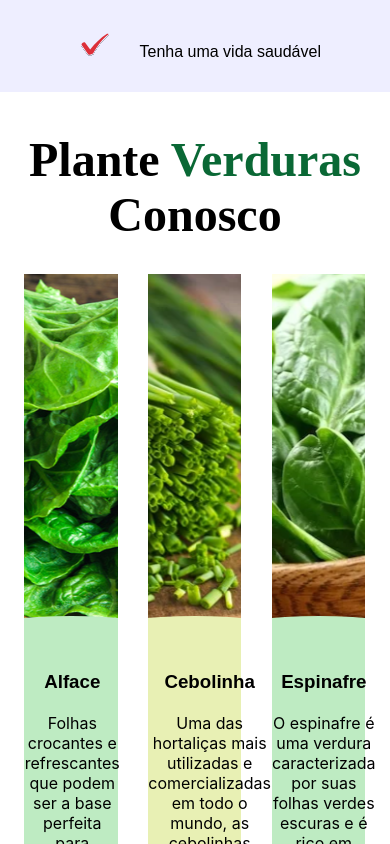
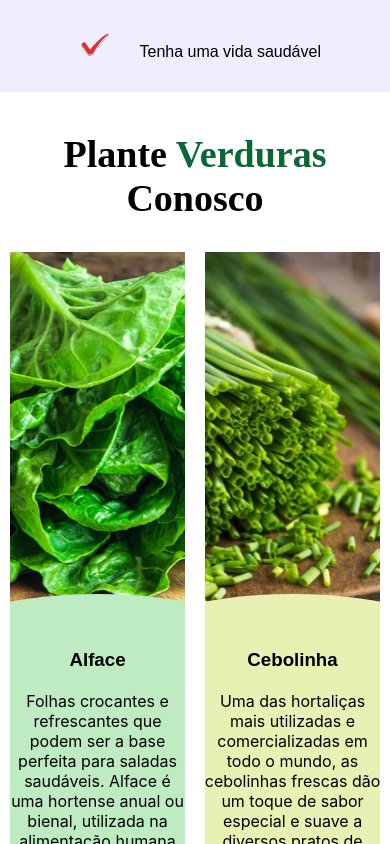
Before and after one commit to KevenAbraham/Healthy-In, a React (Create React App) app: page / in a window 390 px wide. Shown: the part 1140-1984 px from the top of the page. Built offline with nearby package versions, Linux system fonts and the light colour scheme; a web font is replaced by a local one.

Commit message:
verduras - responsividade para tablet

```diff
--- a/src/components/Verduras/Verduras.css
+++ b/src/components/Verduras/Verduras.css
@@ -74,3 +74,17 @@
     padding: 20px 0;
     font-family: 'Amita', sans-serif;
 }
+
+@media screen and (max-width: 768px) {
+    .verduras .verdurasTitle {
+        font-size: 38px;
+    }
+
+    .verdurasContent {
+        grid-template-columns: repeat(2, 1fr);
+        width: 100%;
+        grid-gap: 0px;
+    }
+
+
+}
```
